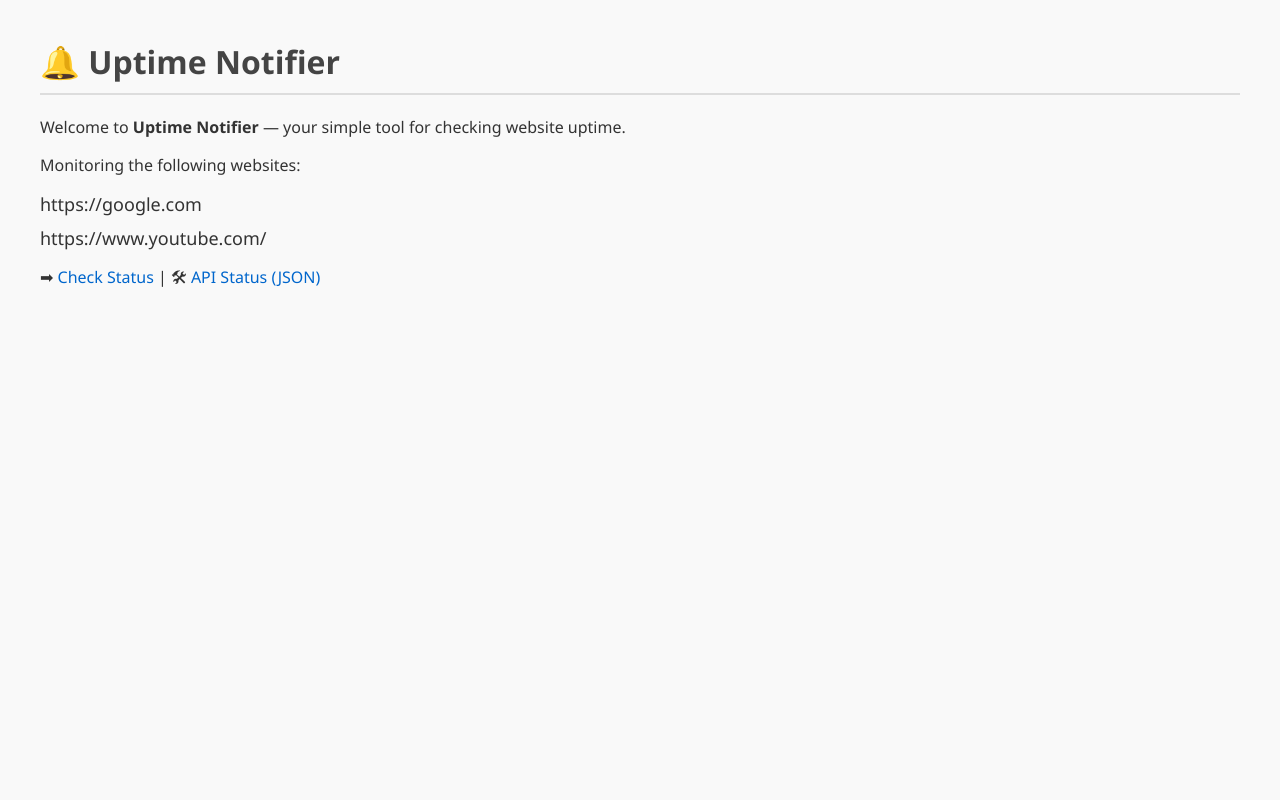
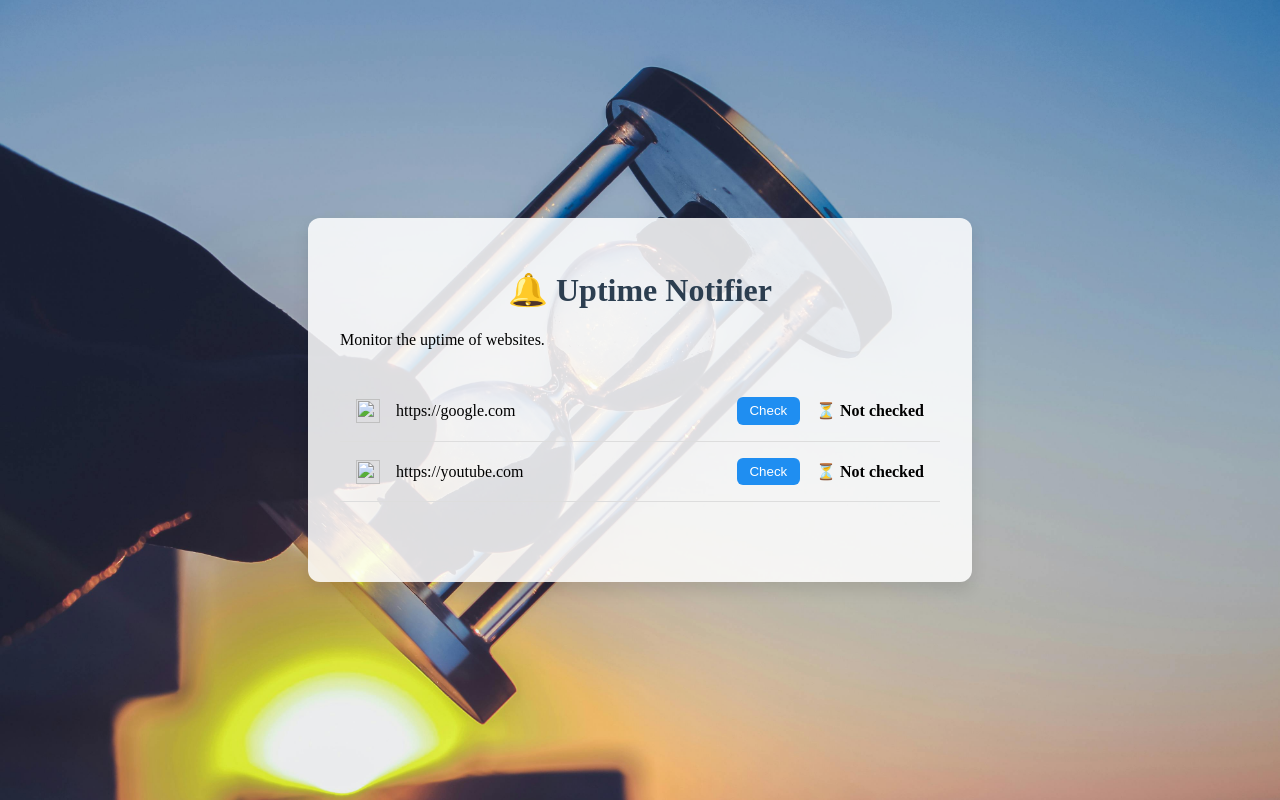
Before and after one commit to harshhr18/uptime-notifier, a Flask app: page / in a window 1280 px wide. Run offline with Flask 3, Linux system fonts and the light colour scheme.

Commit message:
initial commit

```diff
--- a/Static/style.css
+++ b/Static/style.css
@@ -1,41 +1,84 @@
 body {
-    font-family: 'Segoe UI', sans-serif;
-    background: #f9f9f9;
-    color: #333;
-    margin: 40px;
+    background: url("/static/images/background.jpg") no-repeat center center fixed;
+    background-size: cover;
 }
 
-h1 {
-    color: #444;
-    border-bottom: 2px solid #ddd;
-    padding-bottom: 10px;
+
+
+.container {
+    height: 300px;
+    width: 600px;
+    margin: auto;
+    position: absolute;
+    top: 50%;
+    left: 50%;
+    transform: translate(-50%, -50%);
+
+    background: rgba(255, 255, 255, 0.85);
+    padding: 2rem;
+    border-radius: 12px;
+    box-shadow: 0 8px 16px rgba(0, 0, 0, 0.1);
 }
 
-ul {
-    list-style-type: none;
-    padding: 0;
+
+
+
+h1 {
+    text-align: center;
+    color: #2c3e50;
 }
 
-li {
-    margin: 10px 0;
-    font-size: 18px;
+.site-list {
+    list-style: none;
+    padding: 0;
+    margin: 2rem 0;
 }
 
-a {
-    text-decoration: none;
-    color: #0066cc;
+.site-list li {
+    display: flex;
+    align-items: center;
+    padding: 1rem;
+    border-bottom: 1px solid #ddd;
 }
 
-a:hover {
-    text-decoration: underline;
+.favicon {
+    width: 24px;
+    height: 24px;
+    margin-right: 1rem;
 }
 
-.up {
-    color: green;
+.url {
+    flex: 1;
+    font-weight: 500;
+}
+
+.check-site {
+    margin-right: 1rem;
+    background-color: #1f8ef1;
+    color: white;
+    padding: 0.4rem 0.8rem;
+    border: none;
+    border-radius: 6px;
+    cursor: pointer;
+    transition: background-color 0.3s;
+}
+
+.check-site:hover {
+    background-color: #0f6fc0;
+}
+
+.status {
     font-weight: bold;
 }
 
-.down {
+.status.up {
+    color: green;
+}
+
+.status.down {
     color: red;
-    font-weight: bold;
 }
+
+.status.loading {
+    color: #aaa;
+}
--- /dev/null
+++ b/Templates/index.html
@@ -0,0 +1,60 @@
+<!DOCTYPE html>
+<html lang="en">
+<head>
+    <meta charset="UTF-8">
+    <title>Uptime Notifier</title>
+    <link rel="stylesheet" href="/static/style.css">
+</head>
+<body>
+<div class="container">
+    <h1>🔔 Uptime Notifier</h1>
+    <p>Monitor the uptime of websites.</p>
+
+    <ul class="site-list" id="status-list">
+        {% for site in sites %}
+        <li data-site="{{ site }}">
+            <img class="favicon" src="https://www.google.com/s2/favicons?sz=64&domain={{ site }}" />
+            <span class="url">{{ site }}</span>
+            <button class="check-site" data-site="{{ site }}">Check</button>
+            <span class="status">⏳ Not checked</span>
+        </li>
+        {% endfor %}
+    </ul>
+</div>
+
+<!-- JavaScript for individual check buttons -->
+<script>
+    document.querySelectorAll(".check-site").forEach(button => {
+        button.addEventListener("click", async () => {
+            const site = button.dataset.site;
+            const li = document.querySelector(`li[data-site='${site}']`);
+            const statusSpan = li.querySelector(".status");
+
+            statusSpan.textContent = "⏳ Checking...";
+            statusSpan.className = "status loading";
+
+            try {
+                const response = await fetch(`/api/check_single?site=${encodeURIComponent(site)}`);
+                const data = await response.json();
+
+                if (data.status === "UP") {
+                    statusSpan.textContent = `✅ UP (${data.response_time})`;
+                    statusSpan.className = "status up";
+                } else {
+                    statusSpan.textContent = `❌ DOWN`;
+                    statusSpan.className = "status down";
+                }
+
+                // ✅ Change button text to "Check Again"
+                button.textContent = "Check Again";
+
+            } catch (err) {
+                statusSpan.textContent = "⚠ Error";
+                statusSpan.className = "status down";
+                button.textContent = "Check Again"; // Also change on error
+            }
+        });
+    });
+</script>
+</body>
+</html>
--- a/app.py
+++ b/app.py
@@ -1,77 +1,32 @@
+from flask import Flask, render_template, jsonify, request
 import requests
-from flask import Flask, jsonify
-import datetime
 
 app = Flask(__name__)
 
-# List of websites to monitor
-sites = [
-    "https://google.com",
-    "https://www.youtube.com/",
-
-]
+sites = ["https://google.com", "https://youtube.com"]
 
 @app.route('/')
 def home():
-    return """
-    <html>
-    <head>
-        <link rel="stylesheet" type="text/css" href="/static/style.css">
-        <title>Uptime Notifier</title>
-    </head>
-    <body>
-    <h1>🔔 Uptime Notifier</h1>
-    <p>Welcome to <strong>Uptime Notifier</strong> — your simple tool for checking website uptime.</p>
-    <p>Monitoring the following websites:</p>
-    <ul>
-        {sites}
-    </ul>
-    <p>➡ <a href="/status">Check Status</a> | 🛠 <a href="/api/status">API Status (JSON)</a></p>
-    </body>
-    </html>
-    """.format(sites=''.join(f"<li>{site}</li>" for site in sites))
+    return render_template("index.html", sites=sites)
 
-
-@app.route('/status')
-def check_status():
-    result = """
-    <html>
-    <head>
-        <meta http-equiv="refresh" content="30">
-        <link rel="stylesheet" type="text/css" href="/static/style.css">
-        <title>Status - Uptime Notifier</title>
-    </head>
-    <body>
-    <h1>📡 Website Status</h1><ul>
-    """
-    for site in sites:
-        try:
-            r = requests.get(site, timeout=5)
-            status = f"<span class='up'>✅ UP ({r.elapsed.total_seconds():.2f}s)</span>"
-            log_entry = f"[{datetime.datetime.now()}] {site} - UP ({r.elapsed.total_seconds():.2f}s)\n"
-        except:
-            status = "<span class='down'>❌ DOWN</span>"
-            log_entry = f"[{datetime.datetime.now()}] {site} - DOWN\n"
-        result += f"<li>{site} - {status}</li>"
-
-        with open("log.txt", "a") as f:
-            f.write(log_entry)
-
-    result += "</ul><p><a href='/'>⬅ Back</a></p></body></html>"
-    return result
-
-
-@app.route('/api/status')
-def api_status():
-    statuses = {}
-    for site in sites:
-        try:
-            r = requests.get(site, timeout=5)
-            statuses[site] = {"status": "UP", "response_time": r.elapsed.total_seconds()}
-        except:
-            statuses[site] = {"status": "DOWN", "response_time": None}
-    return jsonify(statuses)
-
+@app.route('/api/check_single')
+def check_single():
+    site = request.args.get("site")
+    if not site:
+        return jsonify({"error": "No site provided"}), 400
+    try:
+        r = requests.get(site, timeout=5)
+        return jsonify({
+            "site": site,
+            "status": "UP",
+            "response_time": f"{r.elapsed.total_seconds():.2f}s"
+        })
+    except:
+        return jsonify({
+            "site": site,
+            "status": "DOWN",
+            "response_time": "N/A"
+        })
 
 if __name__ == '__main__':
-    app.run(host="0.0.0.0", port=5000)
+    app.run(debug=True)
```
Also changed, not shown: log.txt (+30 -0 lines), Static/Images/Background.jpg (added), 1 other file.
